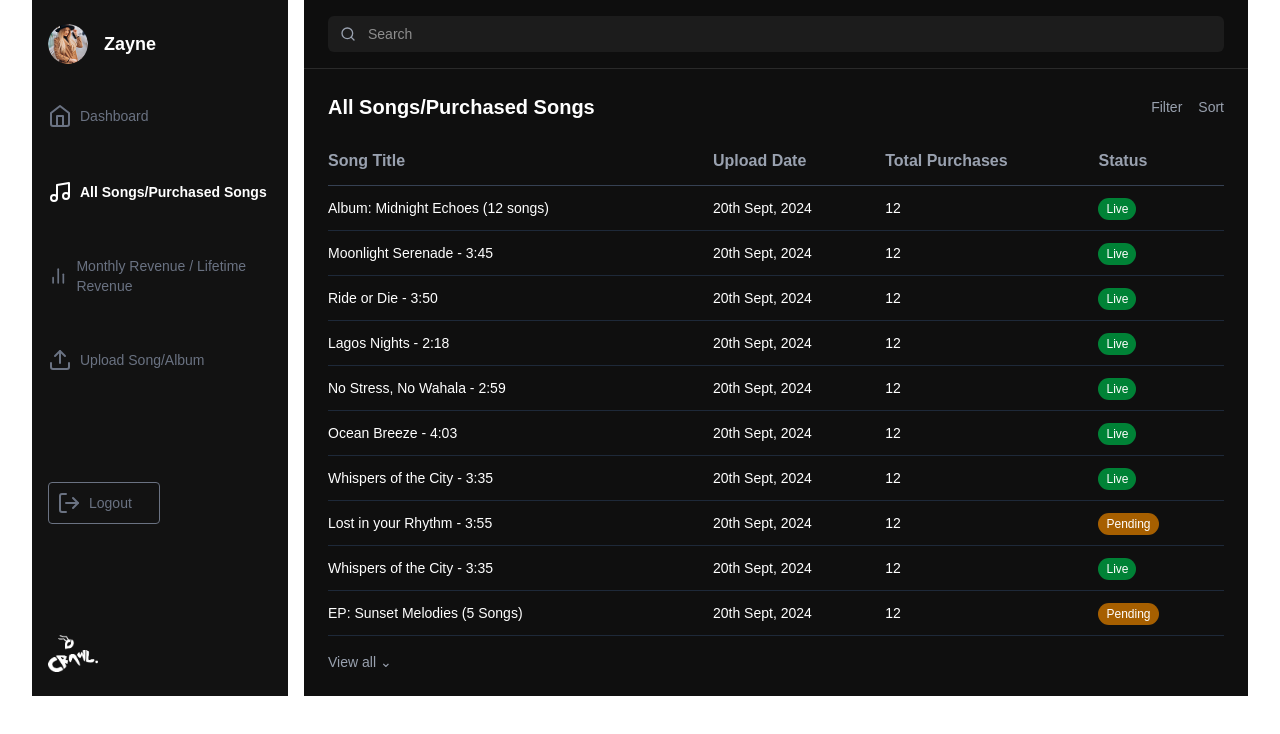
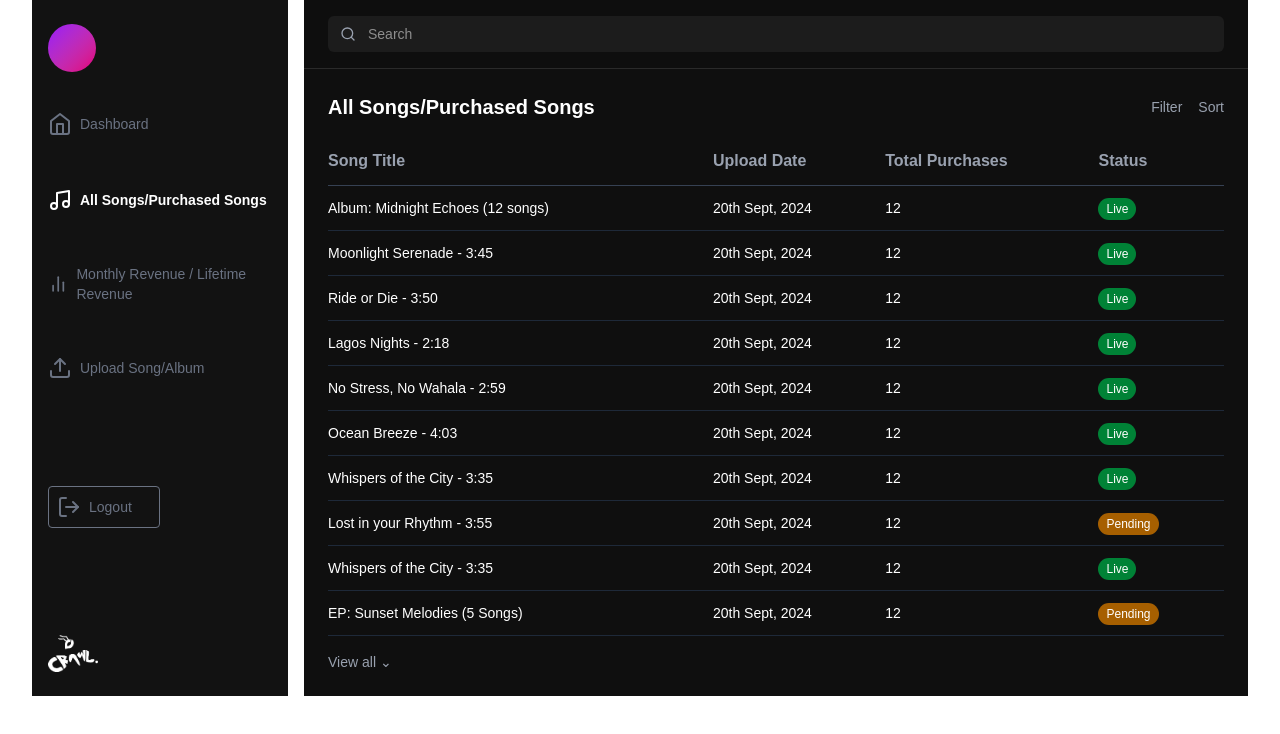
Before and after one commit to Empire688682/crawl-admin, a Next.js app: page /all-songs in a window 1280 px wide. Shown: the top 734 px of the page. Built offline with nearby package versions, Linux system fonts and the light colour scheme; no server answers.

Commit message:
feat: display user avatar and username in LeftBar component

```diff
--- a/src/component/LeftBar/LeftBar.jsx
+++ b/src/component/LeftBar/LeftBar.jsx
@@ -5,14 +5,18 @@ import { FiHome, FiMusic, FiBarChart2, FiUpload, FiLogOut } from 'react-icons/fi
 import { useGlobalContext } from '../Context';
 
 export default function LeftBar() {
-  const {showMenu, pathname, setShowMenu} = useGlobalContext();
+  const {showMenu, pathname, setShowMenu, userData} = useGlobalContext();
+  const firstInitial = userData?.username?.trim()?.chart(0)?.toUpperCase() || "";
 
   return (
     <div className={`w-64 transition duration-1000 md:translate-x-0 transform ${showMenu ? "translate-x-0 pb-16" : "translate-x-[-140%]"} bg-[#121212] fixed z-50 md:relative text-white flex flex-col justify-between py-6 px-4`}>
       <div>
         <div className="flex items-center mb-10 space-x-4">
-          <Image src="/zayne.png" alt="User" width={40} height={40} className="rounded-full" />
-          <span className="text-lg font-semibold">Zayne</span>
+          {/* avatar placeholder */}
+        <div className="flex h-12 w-12 items-center justify-center rounded-full bg-gradient-to-br from-purple-600 to-pink-600 text-lg font-bold uppercase">
+          {firstInitial}
+        </div>
+          <span className="text-lg font-semibold">{userData?.username}</span>
         </div>
 
         <nav className="flex flex-col space-y-4 gap-9">
```
